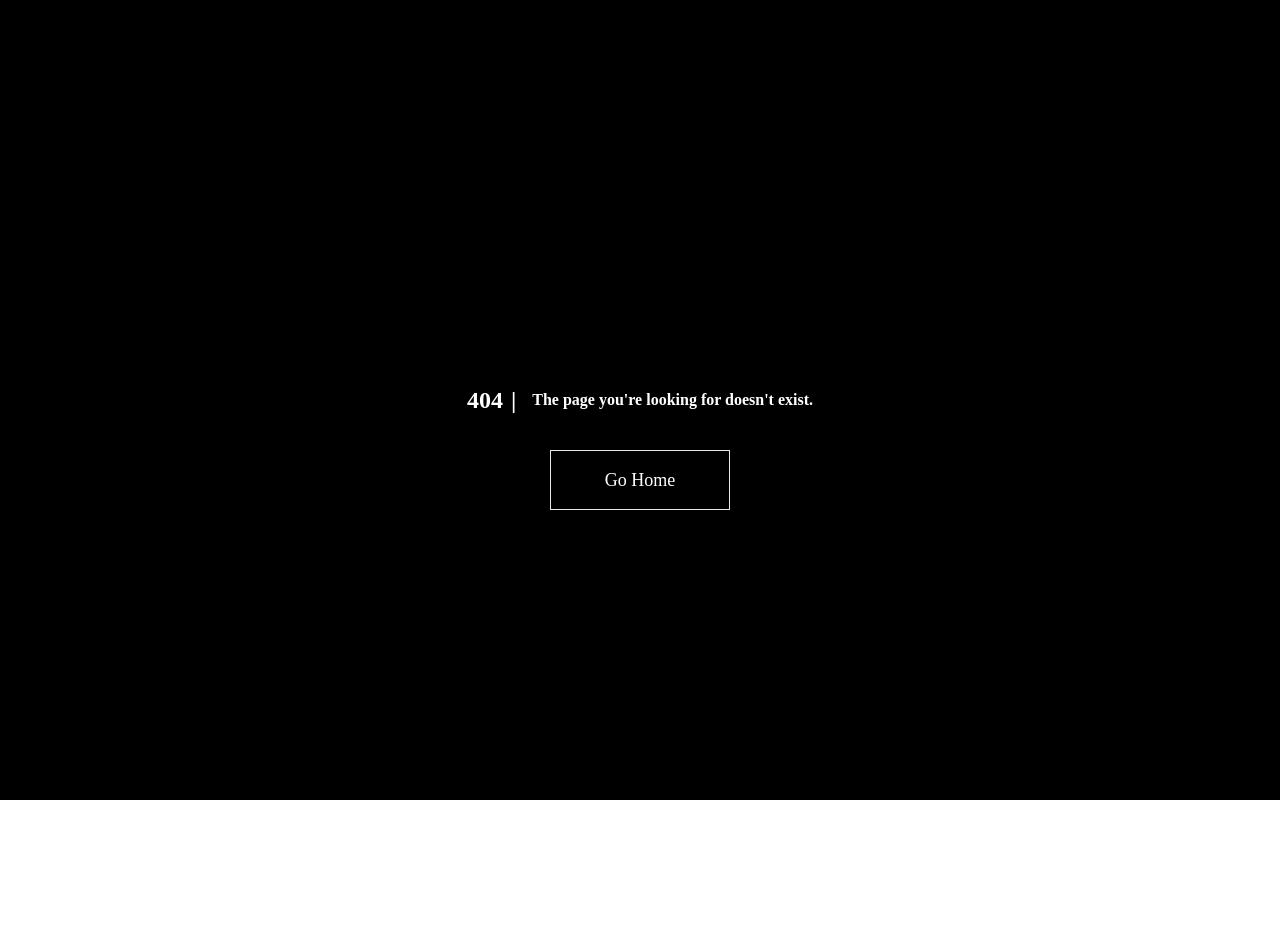
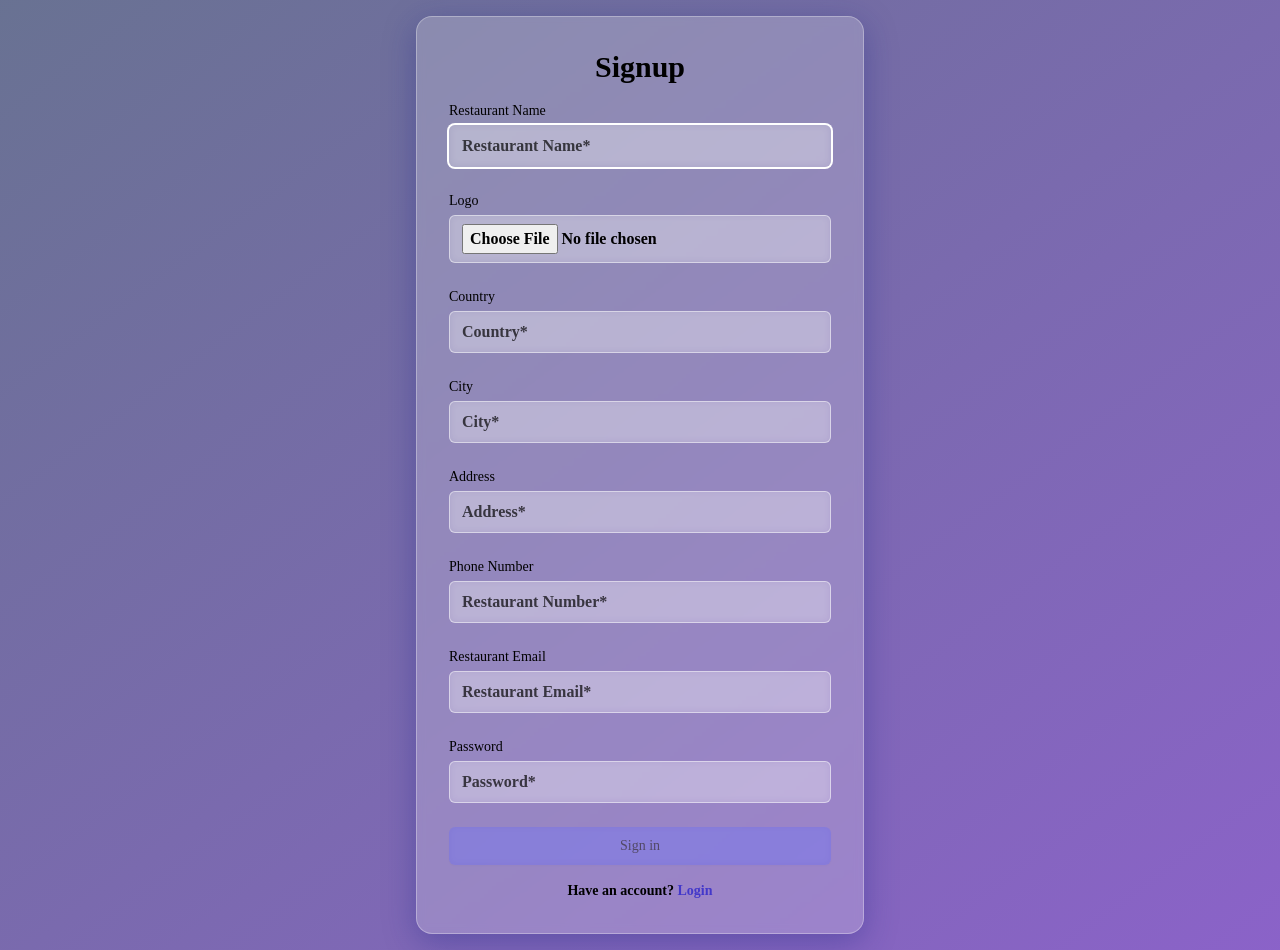
Before and after one commit to Ejay02/restaurant_dash, a Vue app: page /signup in a window 1280 px wide. Before the commit this address had no page. Before the commit the page ends 800 px from the top, so only its background shows below. Built offline with nearby package versions, Linux system fonts and the light colour scheme; a web font is replaced by a local one.

Commit message:
signup, create, UI

```diff
--- /dev/null
+++ b/src/components/modals/deleteModal.vue
@@ -0,0 +1,13 @@
+<template>
+  <div>
+
+  </div>
+</template>
+
+<script setup>
+
+</script>
+
+<style  scoped>
+
+</style>
--- a/src/components/profile.vue
+++ b/src/components/profile.vue
@@ -16,7 +16,7 @@
         <i class="fa-solid fa-user-gear"></i>
         <span class="ml-2">Settings</span>
       </a>
-      <a href="#" class="block px-4 py-2 text-sm hover:bg-white hover:bg-opacity-20">
+      <a href="/" class="block px-4 py-2 text-sm hover:bg-white hover:bg-opacity-20">
         <i class="fa-solid fa-power-off"></i>
         <span class="ml-2">Logout</span>
       </a>
--- a/src/main.css
+++ b/src/main.css
@@ -3,7 +3,7 @@
 @tailwind utilities;
 
 body {
-  @apply h-screen overflow-hidden;
+  @apply h-screen ;
   font-family: 'Gowun Batang', serif;
   font-weight: 700;
   font-style: normal;
--- a/src/router/index.js
+++ b/src/router/index.js
@@ -1,6 +1,6 @@
 import { createRouter, createWebHistory } from 'vue-router'
 import HomeView from '../views/home.vue'
-import Login from '../views/login.vue'
+import Login from '../views/auth/login.vue'
 import Orders from '@/views/orders.vue'
 import CreateFood from '@/views/createFood.vue'
 import Dashboard from '@/components/dashboard.vue'
@@ -9,6 +9,7 @@ import Food from '@/components/food.vue'
 import Profile from '@/views/dropdown/profile.vue'
 import Settings from '@/views/dropdown/settings.vue'
 import NotFound from '@/components/error/notFound.vue'
+import Signup from '@/views/auth/signup.vue'
 
 const router = createRouter({
   history: createWebHistory(import.meta.env.BASE_URL),
@@ -17,6 +18,11 @@ const router = createRouter({
       path: '/',
       name: 'login',
       component: Login
+    },
+    {
+      path: '/signup',
+      name: 'signup',
+      component: Signup
     },
     {
       path: '/home',
--- a/src/views/login.vue
+++ b/src/views/auth/login.vue
@@ -5,10 +5,10 @@
     <div
       class="glassmorphic-card w-full max-w-md p-8 rounded-2xl shadow-xl backdrop-blur-lg bg-white bg-opacity-20 border border-white border-opacity-30"
     >
-      <h2 class="text-3xl font-bold text-white mb-6 text-center">Login</h2>
+      <h2 class="text-3xl font-bold mb-6 text-center">Login to your Restaurant</h2>
       <form @submit.prevent="handleLogin" class="space-y-6">
         <div>
-          <label for="email" class="block text-sm font-medium text-white">Email</label>
+          <label for="email" class="block text-sm font-medium">Email</label>
           <input
             id="email"
             v-model="email"
@@ -16,11 +16,11 @@
             required
             autofocus
             placeholder="Email*"
-            class="glassmorphic-input mt-1 block w-full px-3 py-2 bg-white bg-opacity-20 border border-white border-opacity-50 rounded-md text-white placeholder-white placeholder-opacity-70 focus:outline-none focus:ring-2 focus:ring-white focus:border-transparent"
+            class="glassmorphic-input mt-1 block w-full px-3 py-2 bg-white bg-opacity-20 border border-white border-opacity-50 rounded-md placeholder-black placeholder-opacity-70 focus:outline-none focus:ring-2 focus:ring-white focus:border-transparent"
           />
         </div>
         <div>
-          <label for="password" class="block text-sm font-medium text-white">Password</label>
+          <label for="password" class="block text-sm font-medium">Password</label>
           <input
             id="password"
             v-model="password"
@@ -28,19 +28,23 @@
             required
             minlength="8"
             placeholder="Password*"
-            class="glassmorphic-input mt-1 block w-full px-3 py-2 bg-white bg-opacity-20 border border-white border-opacity-50 rounded-md text-white placeholder-white placeholder-opacity-70 focus:outline-none focus:ring-2 focus:ring-white focus:border-transparent"
+            class="glassmorphic-input mt-1 block w-full px-3 py-2 bg-white bg-opacity-20 border border-white border-opacity-50 rounded-md placeholder-black placeholder-opacity-70 focus:outline-none focus:ring-2 focus:ring-white focus:border-transparent"
           />
         </div>
         <div>
           <button
             :disabled="isButtonDisabled"
             type="submit"
-            class="w-full flex justify-center py-2 px-4 border border-transparent rounded-md shadow-sm text-sm font-medium text-white bg-indigo-600 hover:bg-indigo-700 focus:outline-none focus:ring-2 focus:ring-offset-2 focus:ring-indigo-500 transition duration-150 ease-in-out glassmorphic-button cursor-pointer disabled:opacity-50 disabled:cursor-not-allowed"
+            class="w-full flex justify-center py-2 px-4 border border-transparent rounded-md shadow-sm text-sm font-medium bg-indigo-600 hover:bg-indigo-700 focus:outline-none focus:ring-2 focus:ring-offset-2 focus:ring-indigo-500 transition duration-150 ease-in-out glassmorphic-button cursor-pointer disabled:opacity-50 disabled:cursor-not-allowed"
           >
             Sign in
           </button>
         </div>
       </form>
+
+      <div class="text-center mt-4 text-sm">
+        Don't have an account? <a href="/signup" class="text-indigo-700">Signup</a>
+      </div>
     </div>
   </div>
 </template>
@@ -57,7 +61,7 @@ const isButtonDisabled = computed(() => {
 })
 
 const handleLogin = () => {
-  router.push('/home')
+  router.push('/home/dashboard')
 }
 </script>
 
--- /dev/null
+++ b/src/views/auth/signup.vue
@@ -0,0 +1,198 @@
+<template>
+  <div
+    class="min-h-screen flex items-center justify-center bg-gradient-to-br from-purple-400 via-slate-500 to-purple-500 bg-animate-gradient p-4"
+  >
+    <div
+      class="glassmorphic-card w-full max-w-md p-8 rounded-2xl shadow-xl backdrop-blur-lg bg-white bg-opacity-20 border border-white border-opacity-30"
+    >
+      <h2 class="text-3xl font-bold mb-4 text-center">Signup</h2>
+      <form @submit.prevent="" class="space-y-6">
+        <!-- rest name -->
+        <div>
+          <label for="name" class="block text-sm font-medium">Restaurant Name</label>
+          <input
+            id="name"
+            v-model="name"
+            type="text"
+            required
+            autofocus
+            placeholder="Restaurant Name*"
+            class="glassmorphic-input mt-1 block w-full px-3 py-2 bg-white bg-opacity-20 border border-white border-opacity-50 rounded-md placeholder-black placeholder-opacity-70 focus:outline-none focus:ring-2 focus:ring-white focus:border-transparent"
+          />
+        </div>
+        <!-- logo -->
+        <div>
+          <label for="logo" class="block text-sm font-medium">Logo</label>
+          <input
+            id="logo"
+            type="file"
+            @change="handleFileChange"
+            required
+            accept=".jpg, .png, .jpeg"
+            class="glassmorphic-input mt-1 block w-full px-3 py-2 bg-white bg-opacity-20 border border-white border-opacity-50 rounded-md placeholder-black placeholder-opacity-70 focus:outline-none focus:ring-2 focus:ring-white focus:border-transparent"
+          />
+        </div>
+        <!-- country -->
+        <div>
+          <label for="country" class="block text-sm font-medium">Country</label>
+          <input
+            id="country"
+            v-model="country"
+            type="text"
+            required
+            autofocus
+            placeholder="Country*"
+            class="glassmorphic-input mt-1 block w-full px-3 py-2 bg-white bg-opacity-20 border border-white border-opacity-50 rounded-md placeholder-black placeholder-opacity-70 focus:outline-none focus:ring-2 focus:ring-white focus:border-transparent"
+          />
+        </div>
+        <!-- city -->
+        <div>
+          <label for="city" class="block text-sm font-medium">City</label>
+          <input
+            id="city"
+            v-model="city"
+            type="text"
+            required
+            autofocus
+            placeholder="City*"
+            class="glassmorphic-input mt-1 block w-full px-3 py-2 bg-white bg-opacity-20 border border-white border-opacity-50 rounded-md placeholder-black placeholder-opacity-70 focus:outline-none focus:ring-2 focus:ring-white focus:border-transparent"
+          />
+        </div>
+        <!-- address -->
+        <div>
+          <label for="address" class="block text-sm font-medium">Address</label>
+          <input
+            id="address"
+            v-model="address"
+            type="text"
+            required
+            autofocus
+            placeholder="Address*"
+            class="glassmorphic-input mt-1 block w-full px-3 py-2 bg-white bg-opacity-20 border border-white border-opacity-50 rounded-md placeholder-black placeholder-opacity-70 focus:outline-none focus:ring-2 focus:ring-white focus:border-transparent"
+          />
+        </div>
+        <!-- phone -->
+        <div>
+          <label for="number" class="block text-sm font-medium">Phone Number</label>
+          <input
+            id="number"
+            v-model="number"
+            type="number"
+            required
+            autofocus
+            min="0"
+            placeholder="Restaurant Number*"
+            class="glassmorphic-input mt-1 block w-full px-3 py-2 bg-white bg-opacity-20 border border-white border-opacity-50 rounded-md placeholder-black placeholder-opacity-70 focus:outline-none focus:ring-2 focus:ring-white focus:border-transparent"
+          />
+        </div>
+        <!-- email -->
+        <div>
+          <label for="email" class="block text-sm font-medium">Restaurant Email</label>
+          <input
+            id="email"
+            v-model="email"
+            type="email"
+            required
+            autofocus
+            placeholder="Restaurant Email*"
+            class="glassmorphic-input mt-1 block w-full px-3 py-2 bg-white bg-opacity-20 border border-white border-opacity-50 rounded-md placeholder-black placeholder-opacity-70 focus:outline-none focus:ring-2 focus:ring-white focus:border-transparent"
+          />
+        </div>
+        <!-- PASSword -->
+        <div>
+          <label for="password" class="block text-sm font-medium">Password</label>
+          <input
+            id="password"
+            v-model="password"
+            type="password"
+            required
+            minlength="8"
+            placeholder="Password*"
+            class="glassmorphic-input mt-1 block w-full px-3 py-2 bg-white bg-opacity-20 border border-white border-opacity-50 rounded-md placeholder-black placeholder-opacity-70 focus:outline-none focus:ring-2 focus:ring-white focus:border-transparent"
+          />
+        </div>
+
+        <!-- button -->
+        <div>
+          <button
+            :disabled="isButtonDisabled"
+            type="submit"
+            class="w-full flex justify-center py-2 px-4 border border-transparent rounded-md shadow-sm text-sm font-medium bg-indigo-600 hover:bg-indigo-700 focus:outline-none focus:ring-2 focus:ring-offset-2 focus:ring-indigo-500 transition duration-150 ease-in-out glassmorphic-button cursor-pointer disabled:opacity-50 disabled:cursor-not-allowed"
+            @click="handleSignup"
+          >
+            Sign in
+          </button>
+        </div>
+      </form>
+
+      <div class="text-center mt-4 text-sm">
+        Have an account? <a href="/" class="text-indigo-700">Login</a>
+      </div>
+    </div>
+  </div>
+</template>
+
+<script setup>
+import router from '@/router'
+import { ref, computed } from 'vue'
+
+const email = ref('')
+const password = ref('')
+
+const logo = ref(null)
+
+const handleFileChange = (event) => {
+  const file = event.target.files[0]
+  if (file) {
+    logo.value = file
+  }
+}
+
+const isButtonDisabled = computed(() => {
+  return email.value === '' || password.value === ''
+})
+
+const handleSignup = () => {
+  router.push('/home/dashboard')
+}
+</script>
+
+<style scoped>
+.bg-animate-gradient {
+  background-size: 400% 400%;
+  animation: gradient 15s ease infinite;
+}
+
+@keyframes gradient {
+  0% {
+    background-position: 0% 50%;
+  }
+  50% {
+    background-position: 100% 50%;
+  }
+  100% {
+    background-position: 0% 50%;
+  }
+}
+
+.glassmorphic-card {
+  box-shadow: 0 8px 32px 0 rgba(31, 38, 135, 0.37);
+  backdrop-filter: blur(4px);
+  -webkit-backdrop-filter: blur(4px);
+}
+
+.glassmorphic-input {
+  backdrop-filter: blur(4px);
+  -webkit-backdrop-filter: blur(4px);
+}
+
+.glassmorphic-button {
+  backdrop-filter: blur(4px);
+  -webkit-backdrop-filter: blur(4px);
+  background-color: rgba(99, 102, 241, 0.8);
+}
+
+.glassmorphic-button:hover:not(:disabled) {
+  background-color: rgba(79, 82, 221, 0.9);
+}
+</style>
--- a/src/views/createFood.vue
+++ b/src/views/createFood.vue
@@ -28,12 +28,16 @@
                 class="glassmorphic-input w-full px-4 py-2 rounded-lg text-lg"
               >
                 <option value="" disabled selected>Select category</option>
-                <option value="Breakfast">Breakfast</option>
+                <!-- <option value="Breakfast">Breakfast</option>
                 <option value="Lunch">Lunch</option>
                 <option value="Dinner">Dinner</option>
-                <option value="Snacks">Snacks</option>
+                <option value="Snacks">Snacks</option> -->
+                <option v-for="category in categories" :key="category" :value="category">
+                  {{ category }}
+                </option>
               </select>
             </div>
+            <!-- price -->
             <div>
               <label for="foodPrice" class="block text-sm font-medium mb-2">Price</label>
               <input
@@ -139,6 +143,17 @@ const handleCreateFood = () => {
   // Functionality to create food will go here
   console.log(food.value)
 }
+
+const categories = [
+  'Breakfast',
+  'Lunch',
+  'Dinner',
+  'Snacks',
+  'Appetizers',
+  'Desserts',
+  'Beverages',
+  'Salads'
+]
 </script>
 
 <style scoped>
```
